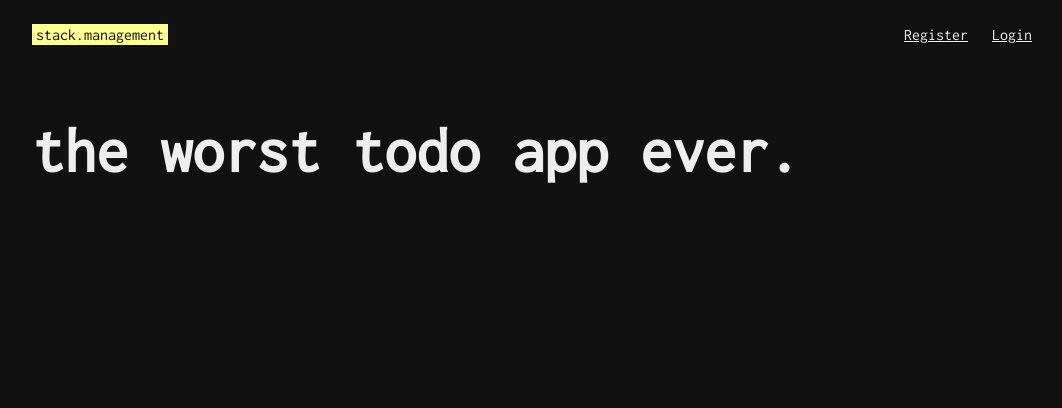
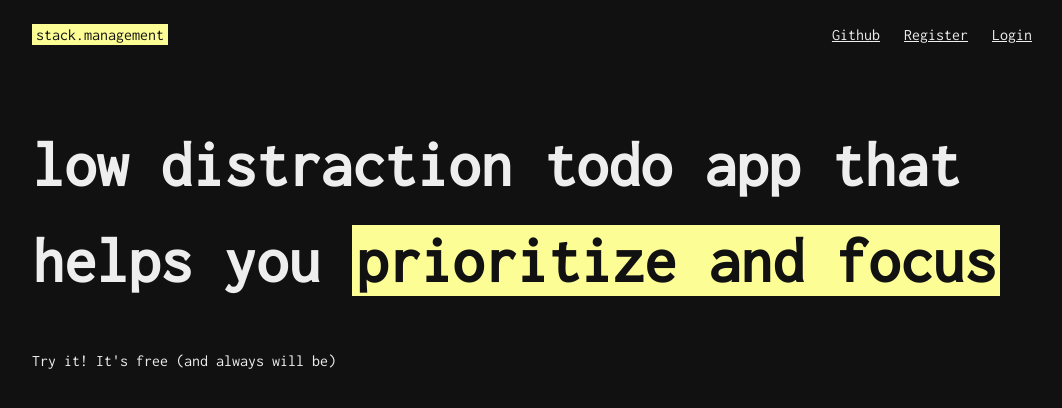
Before and after one commit to bdeak4/stack.management, a React (Vite) app in the folder apps/web/: page / in a window 1280 px wide. Shown: the top 408 px of the page, without its empty margins (108-1170 px from the left). Built offline with nearby package versions, Linux system fonts and the light colour scheme.

Commit message:
update landing

```diff
--- a/apps/web/src/components/Header.tsx
+++ b/apps/web/src/components/Header.tsx
@@ -26,6 +26,9 @@ export const Header = () => {
           stack.management
         </Link>
         <nav>
+          <a href="https://github.com/bdeak4/stack.management" target="_blank">
+            Github
+          </a>
           <Link href={Path.Register}>Register</Link>
           <Link href={Path.Login}>Login</Link>
         </nav>
--- a/apps/web/src/index.css
+++ b/apps/web/src/index.css
@@ -171,3 +171,13 @@ form button {
 .move {
   cursor: move;
 }
+
+.title {
+  line-height: 1.5;
+}
+
+@media screen and (max-width: 768px) {
+  .title {
+    font-size: 48px;
+  }
+}
--- a/apps/web/src/pages/Home.tsx
+++ b/apps/web/src/pages/Home.tsx
@@ -5,7 +5,12 @@ export const HomePage = () => {
     <div>
       <Header />
 
-      <h1>the worst todo app ever.</h1>
+      <h1 className="title">
+        low distraction todo app that helps you{' '}
+        <span className="highlight">prioritize and focus</span>
+      </h1>
+
+      <p>Try it! It's free (and always will be)</p>
     </div>
   );
 };
```
